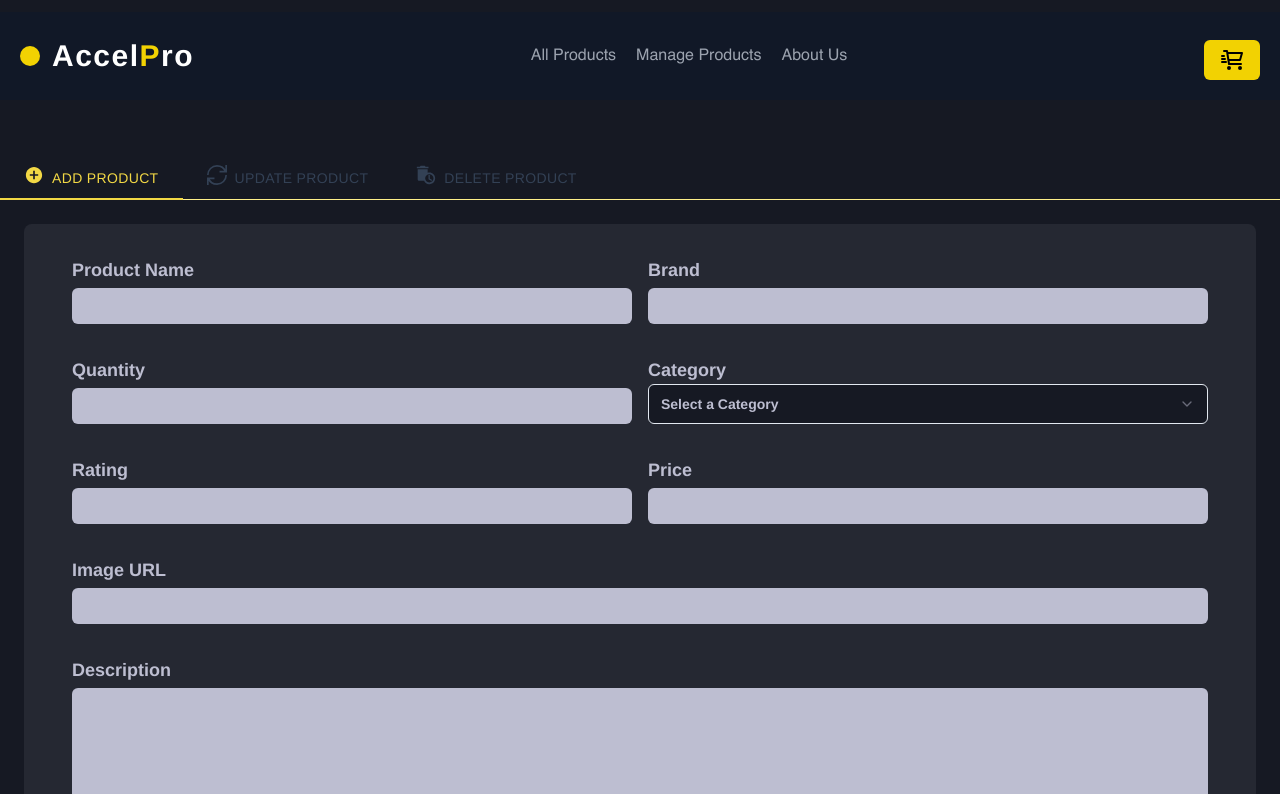
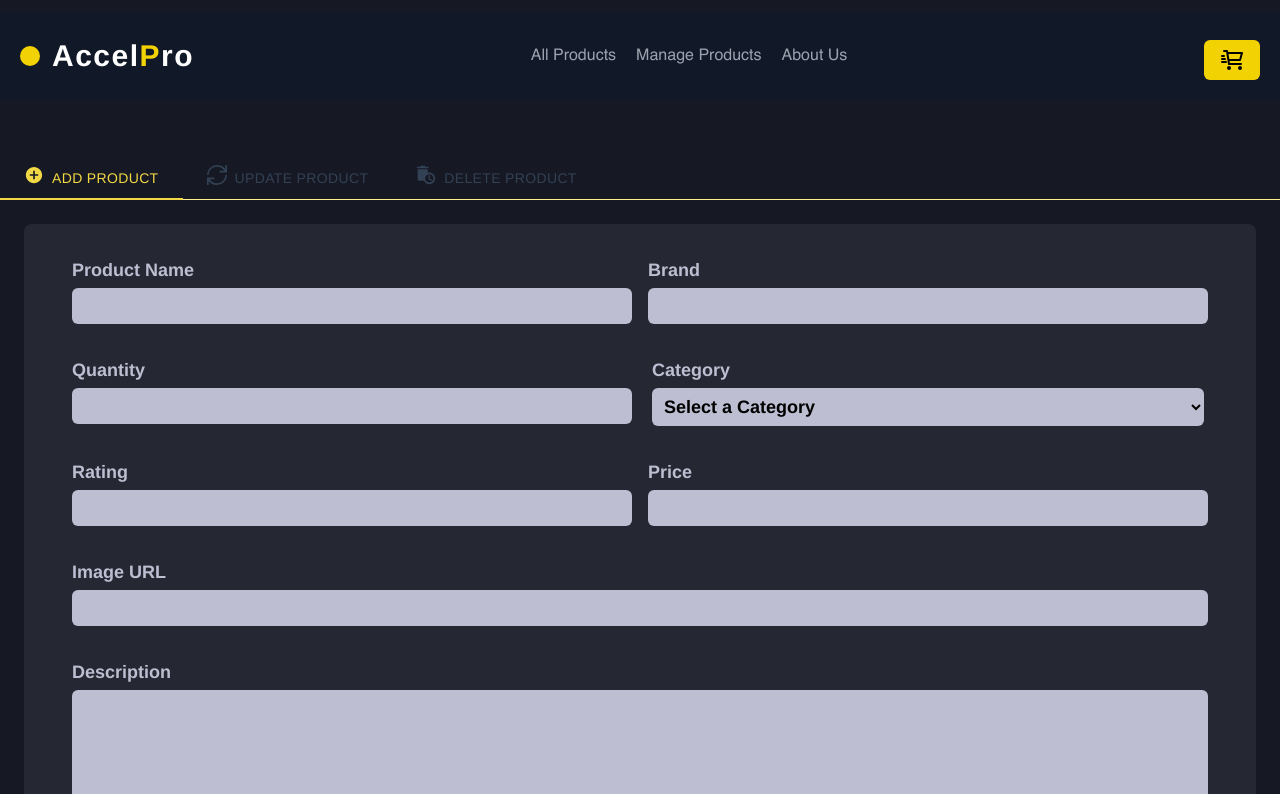
Before and after one commit to coder7475/sports-frontend, a React (Vite) app: page /manage-products in a window 1280 px wide. Shown: the top 794 px of the page. Built offline with nearby package versions, Linux system fonts and the light colour scheme.

Commit message:
feat: change category select ui

```diff
--- a/src/components/forms/ProductForm/ProductForm.tsx
+++ b/src/components/forms/ProductForm/ProductForm.tsx
@@ -1,6 +1,5 @@
 import { useForm } from "react-hook-form";
 import { Alert, AlertDescription } from "@/components/ui/alert";
-import { SelectScrollable } from "@/components/select/SelectScrollable";
 
 interface IProduct {
   name: string;
@@ -98,15 +97,57 @@ const ProductForm = () => {
         <div className="w-full">
           <label
             htmlFor="category"
-            className="block text-start text-lg font-semibold text-card-foreground"
+            className="block text-start text-lg font-semibold text-card-foreground px-1"
           >
             Category{" "}
-            <SelectScrollable
-            // type="text"
-            // id="category"
-            // {...register("category", { required: "Category is required" })}
-            />
-            {/* <input className="mt-1 text-black px-1 py-1 block w-full rounded-md bg-card-foreground border-primary focus:border-primary" /> */}
+            <select
+              id="category"
+              {...register("category", { required: "Category is required" })}
+              className="mt-1 text-black p-2 w-full rounded-md bg-card-foreground border-primary focus:border-primary"
+            >
+              <option value="" disabled selected>
+                Select a Category
+              </option>
+              <optgroup label="Apparel and Footwear">
+                <option value="sportswear">Sportswear</option>
+                <option value="footwear">Footwear</option>
+                <option value="protective-gear">Protective Gear</option>
+              </optgroup>
+              <optgroup label="Equipment and Gear">
+                <option value="balls">Balls</option>
+                <option value="rackets-bats">Rackets and Bats</option>
+                <option value="clubs-sticks">Clubs and Sticks</option>
+                <option value="nets-goals">Nets and Goals</option>
+              </optgroup>
+              <optgroup label="Fitness and Exercise Equipment">
+                <option value="cardio-machines">Cardio Machines</option>
+                <option value="strength-training">
+                  Strength Training Equipment
+                </option>
+                <option value="yoga-pilates">Yoga and Pilates Gear</option>
+              </optgroup>
+              <optgroup label="Outdoor and Adventure Gear">
+                <option value="camping-equipment">Camping Equipment</option>
+                <option value="water-sports">Water Sports Equipment</option>
+                <option value="climbing-gear">Climbing Gear</option>
+              </optgroup>
+              <optgroup label="Accessories">
+                <option value="sports-bags">Sports Bags and Backpacks</option>
+                <option value="water-bottles">
+                  Water Bottles and Hydration Packs
+                </option>
+                <option value="fitness-trackers">
+                  Fitness Trackers and Smartwatches
+                </option>
+              </optgroup>
+              <optgroup label="Sports Nutrition and Wellness">
+                <option value="supplements">Supplements</option>
+                <option value="hydration-products">Hydration Products</option>
+                <option value="health-monitoring">
+                  Health Monitoring Devices
+                </option>
+              </optgroup>
+            </select>
             {errors.category && (
               <Alert variant="destructive">
                 <AlertDescription>{errors.category.message}</AlertDescription>
```
Also changed, not shown: src/components/ui/select.tsx (+22 -22 lines).
